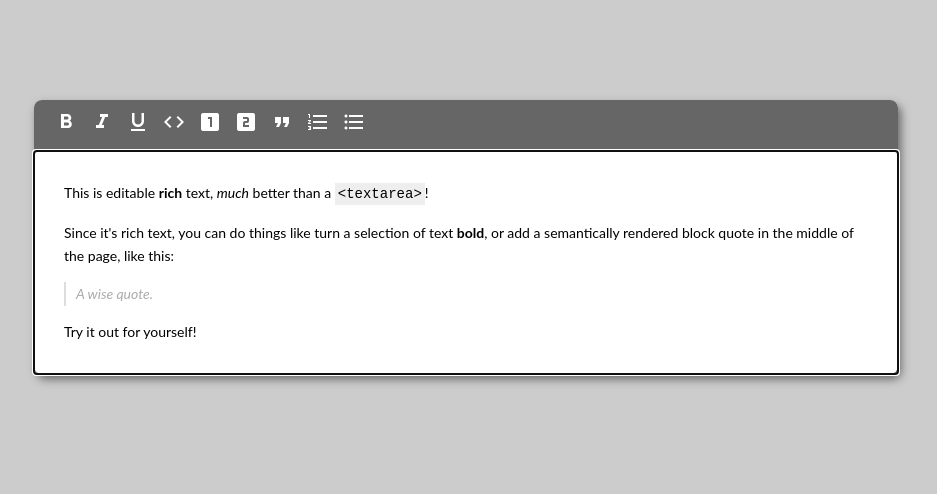
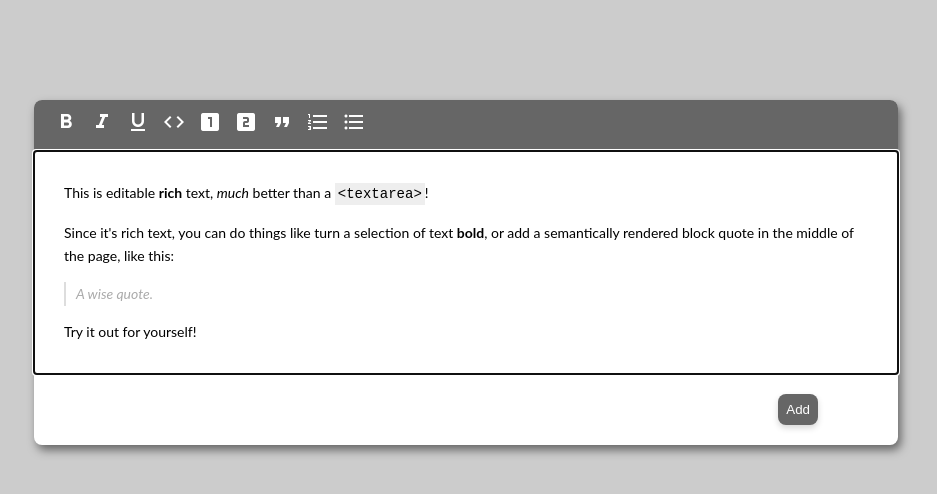
Before and after one commit to olivrenan/trello-app-project, a React app: page / in a window 1280 px wide. Shown: the top 494 px of the page, without its empty margins (174-1111 px from the left). Built offline with nearby package versions, Linux system fonts and the light colour scheme.

Commit message:
initialized redux store

```diff
--- a/package.json
+++ b/package.json
@@ -18,8 +18,11 @@
     "is-hotkey": "^0.1.6",
     "react": "^16.12.0",
     "react-dom": "^16.12.0",
+    "react-redux": "^7.2.0",
     "react-router": "^5.1.2",
     "react-router-dom": "^5.1.2",
+    "redux": "^4.0.5",
+    "redux-thunk": "^2.3.0",
     "slate": "^0.57.1",
     "slate-history": "^0.57.1",
     "slate-react": "^0.57.1"
--- a/src/app/App.jsx
+++ b/src/app/App.jsx
@@ -1,7 +1,7 @@
+import { connect } from "react-redux";
+import { createEditor, Editor, Transforms } from "slate";
 import { Editable, Slate, useSlate, withReact } from "slate-react";
-import { createEditor, Editor, Transforms } from "slate";
 import { withHistory } from "slate-history";
-import { withRouter } from "react-router";
 import isHotkey from "is-hotkey";
 import React, { useCallback, useMemo, useState } from "react";
 
@@ -16,47 +16,8 @@ const HOTKEYS = {
 
 const LIST_TYPES = ["numbered-list", "bulleted-list"];
 
-const initialValue = [
-  {
-    type: "paragraph",
-    children: [
-      { text: "This is editable " },
-      { text: "rich", bold: true },
-      { text: " text, " },
-      { text: "much", italic: true },
-      { text: " better than a " },
-      { text: "<textarea>", code: true },
-      { text: "!" }
-    ]
-  },
-  {
-    type: "paragraph",
-    children: [
-      {
-        text:
-          "Since it's rich text, you can do things like turn a selection of text "
-      },
-      { text: "bold", bold: true },
-      {
-        text:
-          ", or add a semantically rendered block quote in the middle of the page, like this:"
-      }
-    ]
-  },
-  {
-    type: "block-quote",
-    children: [{ text: "A wise quote." }]
-  },
-  {
-    type: "paragraph",
-    children: [{ text: "Try it out for yourself!" }]
-  }
-];
-
-const App = () => {
-  const [value, setValue] = useState(
-    JSON.parse(localStorage.getItem("content")) || initialValue
-  );
+const App = ({ todos }) => {
+  const [value, setValue] = useState(todos);
   const renderElement = useCallback(props => <Element {...props} />, []);
   const renderLeaf = useCallback(props => <Leaf {...props} />, []);
   const editor = useMemo(() => withHistory(withReact(createEditor())), []);
@@ -82,11 +43,7 @@ const App = () => {
         <Slate
           editor={editor}
           value={value}
-          onChange={value => {
-            setValue(value);
-            const content = JSON.stringify(value);
-            localStorage.setItem("content", content);
-          }}
+          onChange={value => setValue(value)}
         >
           <Toolbar className="toolbar">
             <MarkButton format="bold" icon="format_bold" />
@@ -116,6 +73,7 @@ const App = () => {
               });
             }}
           />
+          <button className="action-button">Add</button>
         </Slate>
       </div>
     </div>
@@ -233,4 +191,8 @@ const Leaf = ({ attributes, children, leaf }) => {
   return <span {...attributes}>{children}</span>;
 };
 
-export default withRouter(App);
+const mapStateToProps = ({ todos }) => ({
+  todos
+});
+
+export default connect(mapStateToProps)(App);
--- a/src/app/index.jsx
+++ b/src/app/index.jsx
@@ -1,14 +1,18 @@
+import { BrowserRouter as Router } from "react-router-dom";
+import { Provider } from "react-redux";
+import { render } from "react-dom";
 import React from "react";
-import { render } from "react-dom";
-import { BrowserRouter as Router } from "react-router-dom";
 
+import "../styles/styles.scss";
 import App from "./App";
-import "../styles/styles.scss";
+import store from "./store";
 
 const renderApp = () => {
   render(
     <Router>
-      <App />
+      <Provider store={store}>
+        <App />
+      </Provider>
     </Router>,
     document.getElementById("root")
   );
--- /dev/null
+++ b/src/app/store/actionTypes.js
@@ -0,0 +1,3 @@
+export const ADD_TODO = "ADD_TODO";
+export const EDIT_TODO = "EDIT_TODO";
+export const DELETE_TODO = "DELETE_TODO";
--- /dev/null
+++ b/src/app/store/index.js
@@ -0,0 +1,17 @@
+import { applyMiddleware, compose, createStore } from "redux";
+import reduxThunk from "redux-thunk";
+import reducer from "./reducer";
+
+const store = createStore(
+  reducer,
+  compose(
+    applyMiddleware(reduxThunk),
+    typeof window === "object" &&
+      typeof window.devToolsExtension !== "undefined"
+      ? window.__REDUX_DEVTOOLS_EXTENSION__ &&
+          window.__REDUX_DEVTOOLS_EXTENSION__()
+      : f => f
+  )
+);
+
+export default store;
--- /dev/null
+++ b/src/app/store/reducer.js
@@ -0,0 +1,53 @@
+import { ADD_TODO, EDIT_TODO, DELETE_TODO } from "./actionTypes";
+
+const initialState = {
+  todos: [
+    {
+      type: "paragraph",
+      children: [
+        { text: "This is editable " },
+        { text: "rich", bold: true },
+        { text: " text, " },
+        { text: "much", italic: true },
+        { text: " better than a " },
+        { text: "<textarea>", code: true },
+        { text: "!" }
+      ]
+    },
+    {
+      type: "paragraph",
+      children: [
+        {
+          text:
+            "Since it's rich text, you can do things like turn a selection of text "
+        },
+        { text: "bold", bold: true },
+        {
+          text:
+            ", or add a semantically rendered block quote in the middle of the page, like this:"
+        }
+      ]
+    },
+    {
+      type: "block-quote",
+      children: [{ text: "A wise quote." }]
+    },
+    {
+      type: "paragraph",
+      children: [{ text: "Try it out for yourself!" }]
+    }
+  ]
+};
+
+export default (state = initialState, action) => {
+  switch (action.type) {
+    case ADD_TODO:
+      return { ...state, todos: action.todo };
+    case EDIT_TODO:
+      return { ...state, todos: action.todo };
+    case DELETE_TODO:
+      return { ...state, todos: action.todo };
+    default:
+      return { ...state };
+  }
+};
--- a/src/styles/styles.scss
+++ b/src/styles/styles.scss
@@ -41,6 +41,8 @@ body {
     background-color: #fff;
     border-radius: 8px;
     box-shadow: 3px 5px 10px 0px rgba(0, 0, 0, 0.5);
+    display: flex;
+    flex-direction: column;
     font-size: 1.4rem;
     width: 80%;
 
@@ -91,5 +93,16 @@ body {
     ul {
       padding-left: 3.5rem;
     }
+
+    .action-button {
+      background-color: $light-grey;
+      border-radius: 8px;
+      border: none;
+      box-shadow: 0 3px 6px 0 rgba(0, 0, 0, 0.16);
+      color: #fff;
+      cursor: pointer;
+      margin: 2rem 8rem 2rem auto;
+      padding: 0.8rem;
+    }
   }
 }
```
Also changed, not shown: src/app/store/actions.js (added), 1 other file (tests, documents, lock files or other folders).
